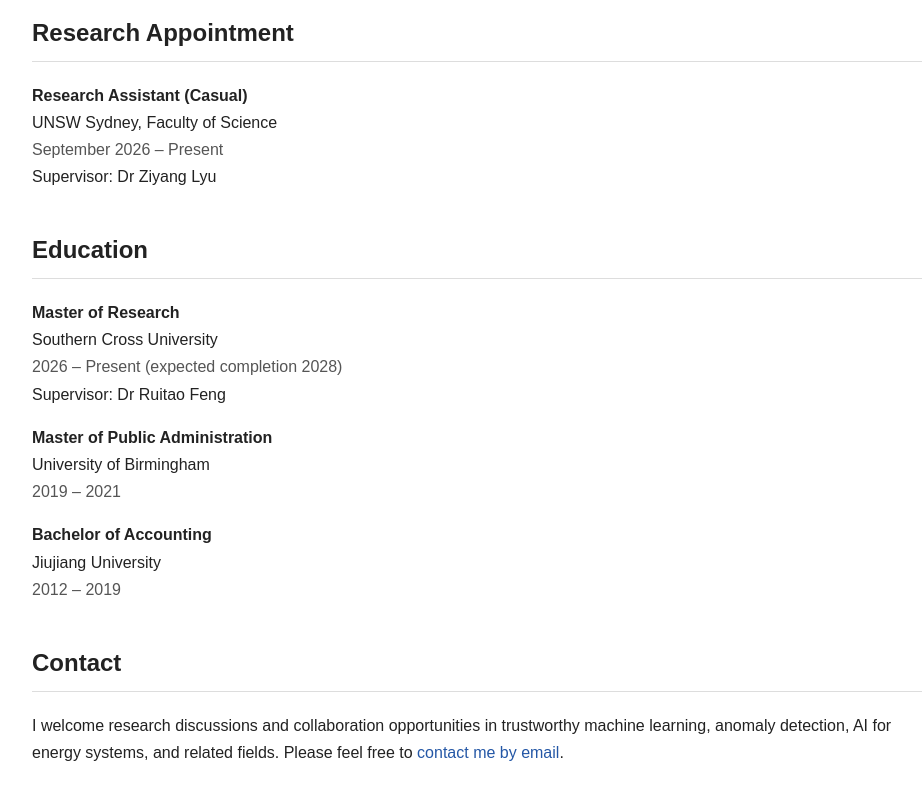
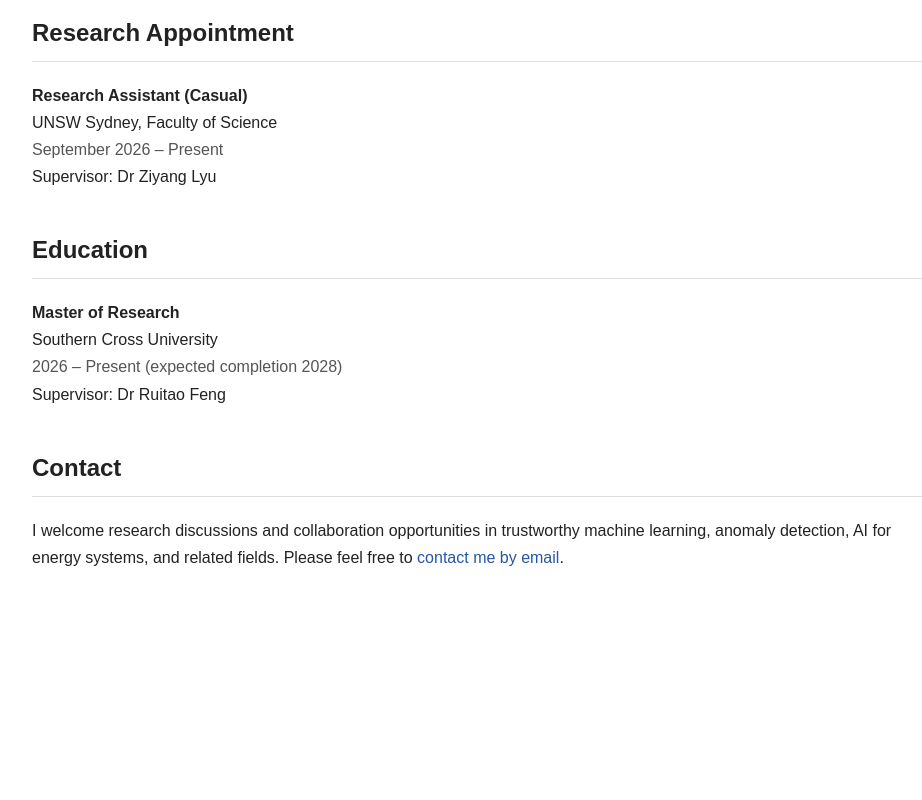
Before and after one commit to qinwang-research/qinwang-research.github.io, a plain HTML site: page index.html in a window 1280 px wide. Shown: the part 1849-2649 px from the top of the page, without its empty margins (158-1080 px from the left). After the commit the page ends 2470 px from the top, so only its background shows below. Drawn offline with Linux system fonts and the light colour scheme.

Commit message:
Remove Birmingham and Jiujiang education from public homepage

```diff
--- a/index.html
+++ b/index.html
@@ -132,15 +132,6 @@
     <span class="meta">2026 – Present (expected completion 2028)</span><br>
     Supervisor: Dr Ruitao Feng
   </p>
-  <p><strong>Master of Public Administration</strong><br>
-    University of Birmingham<br>
-    <span class="meta">2019 – 2021</span>
-  </p>
-  <p><strong>Bachelor of Accounting</strong><br>
-    Jiujiang University<br>
-    <span class="meta">2012 – 2019</span>
-  </p>
-
   <h2>Contact</h2>
   <p>I welcome research discussions and collaboration opportunities in trustworthy machine learning, anomaly detection, AI for energy systems, and related fields. Please feel free to <a href="mailto:q.wang.37@student.scu.edu.au">contact me by email</a>.</p>
 </body>
```
